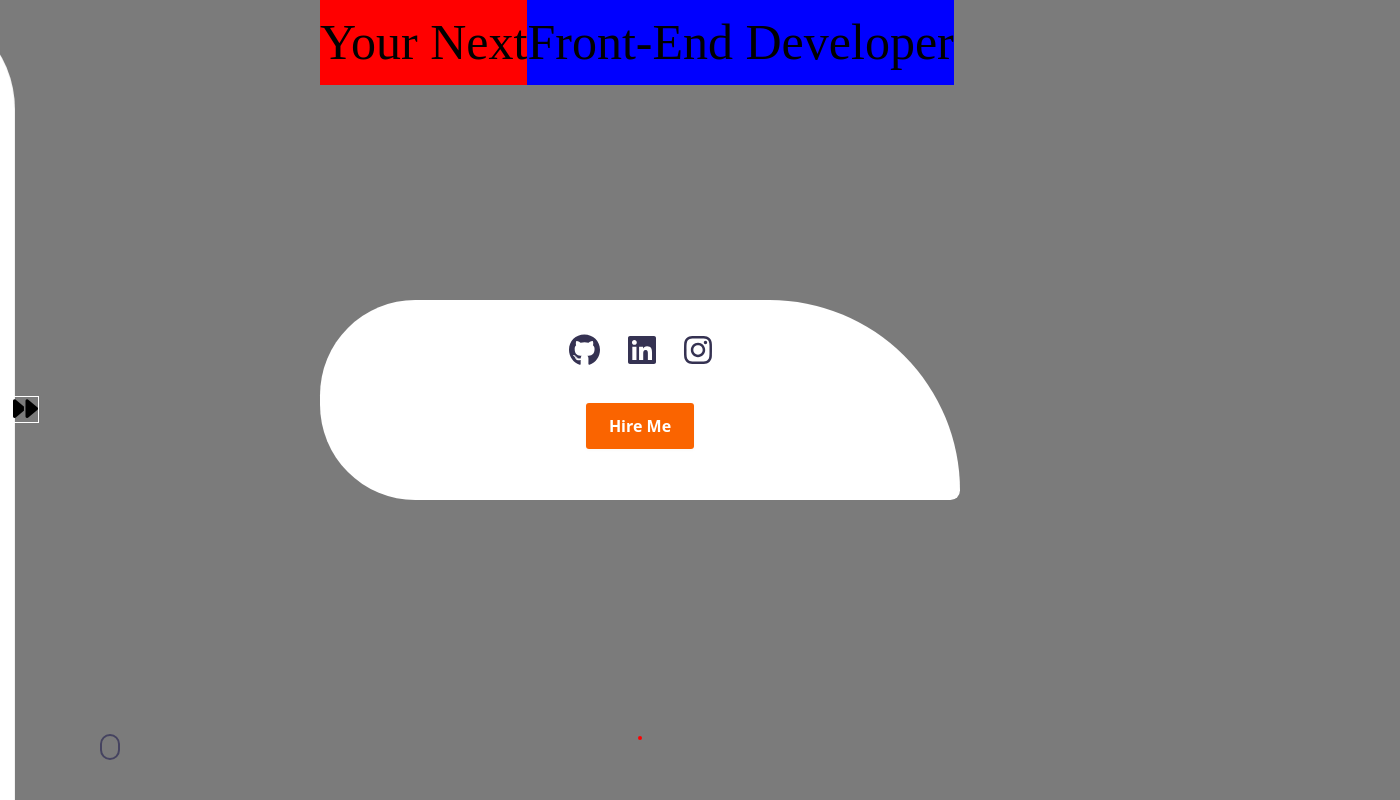
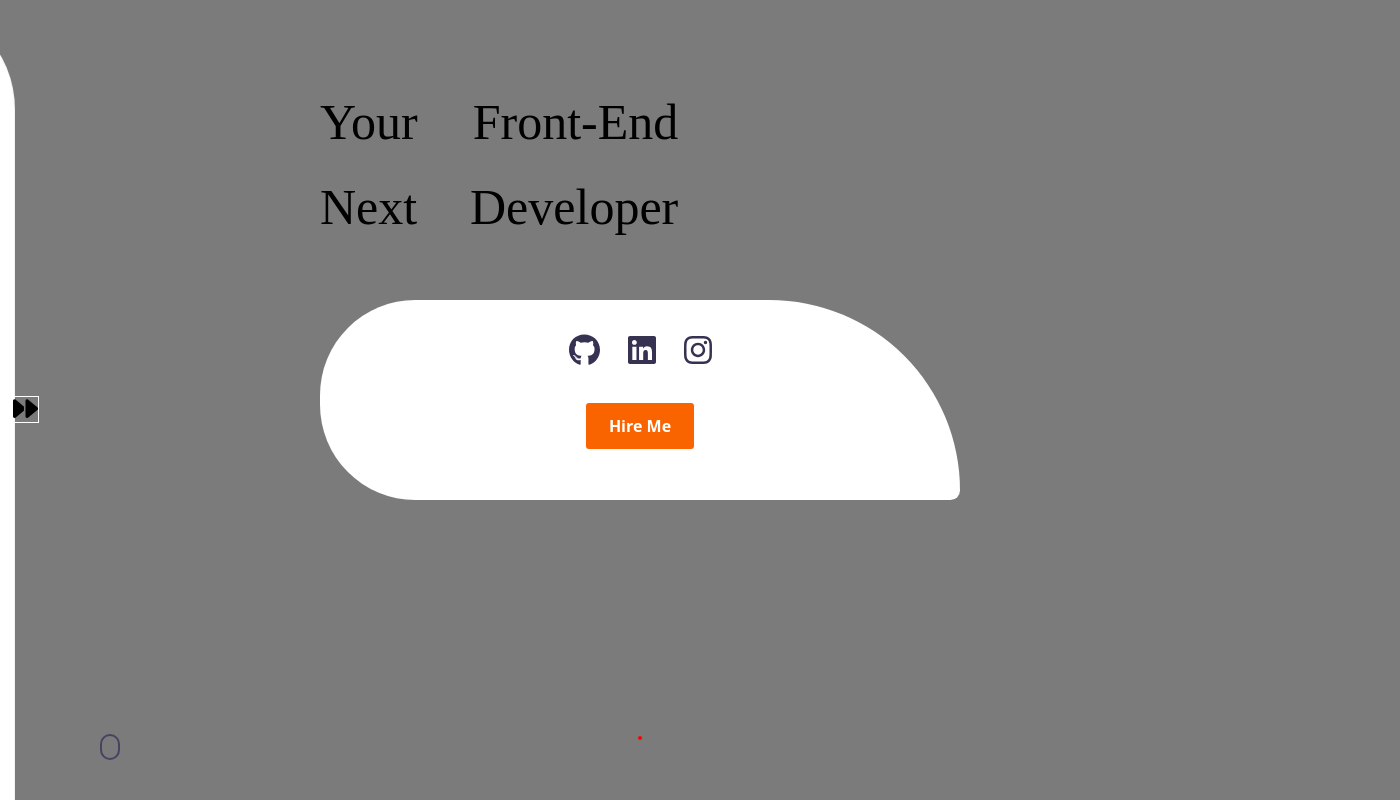
Before and after one commit to artursantana/Portifolio, a React (Vite) app: page / in a window 1280 px wide. Shown: the top 800 px of the page, 1400 px wide, since content can reach past the window. Built offline with nearby package versions, Linux system fonts and the light colour scheme.

Commit message:
first commit

```diff
--- a/src/components/home/Home.jsx
+++ b/src/components/home/Home.jsx
@@ -16,6 +16,7 @@ const Home = () => {
           <div className='home_div'>
             Your Next
           </div>
+
             <div className='home_div1'>Front-End Developer</div>
         </div>
         <span className='home_education'></span>
--- a/src/components/home/home.scss
+++ b/src/components/home/home.scss
@@ -12,18 +12,21 @@
 .home_name {
     display: flex;
     flex-direction: column;
+    margin-top: 80px;
+    width: 100%;
+    height: 30%;
 
      font-size: 50px;
-position: absolute;
-top: 0;
+    position: absolute;
+    top: 0;
 
     .home_div{
         text-align: start;
-        background-color: red;
+        width: 150px;height: 100px;
     }
      .home_div1{
-        text-align: start;
-        background-color: blue;
+        width: 200px;height: 50px;
+        text-align: end;
     }
 
 }
```
